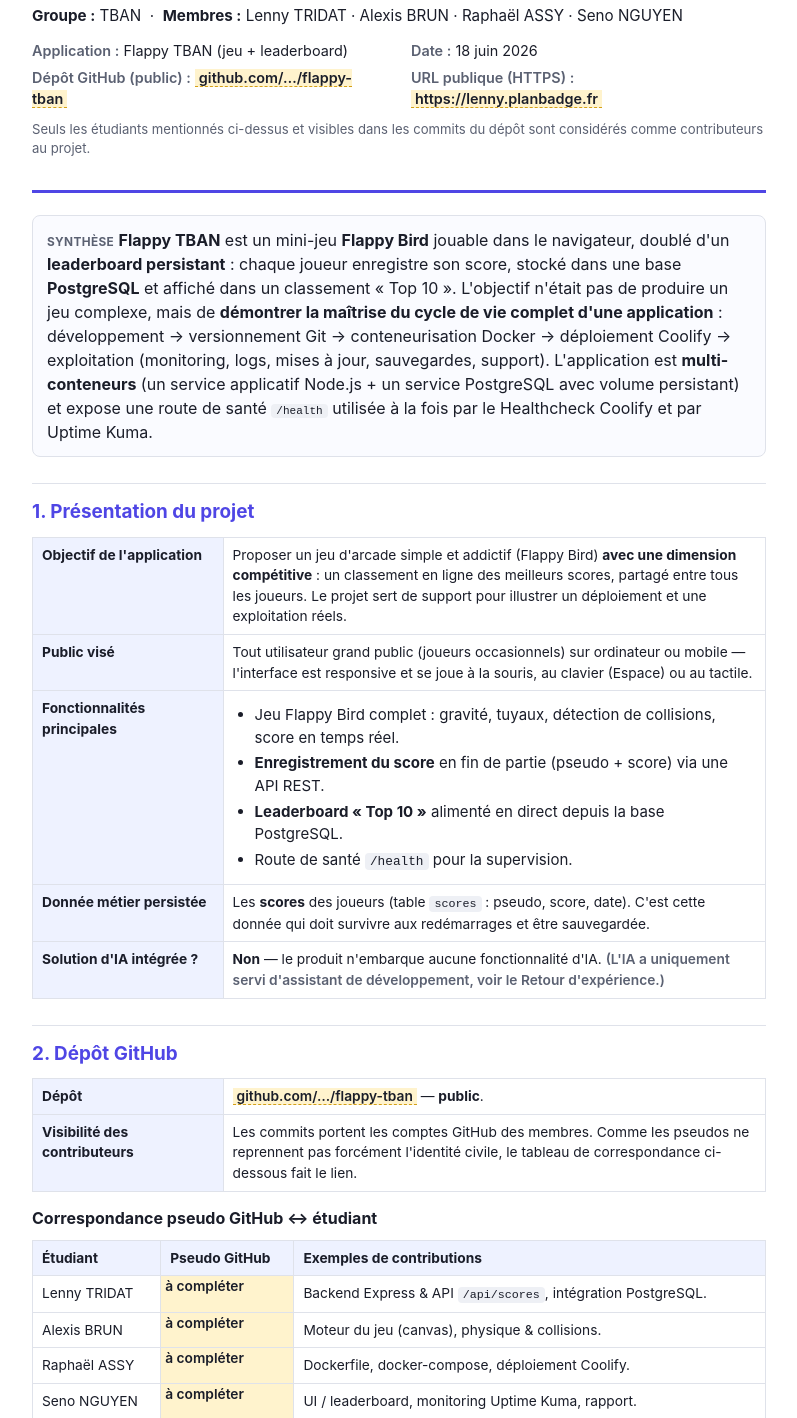
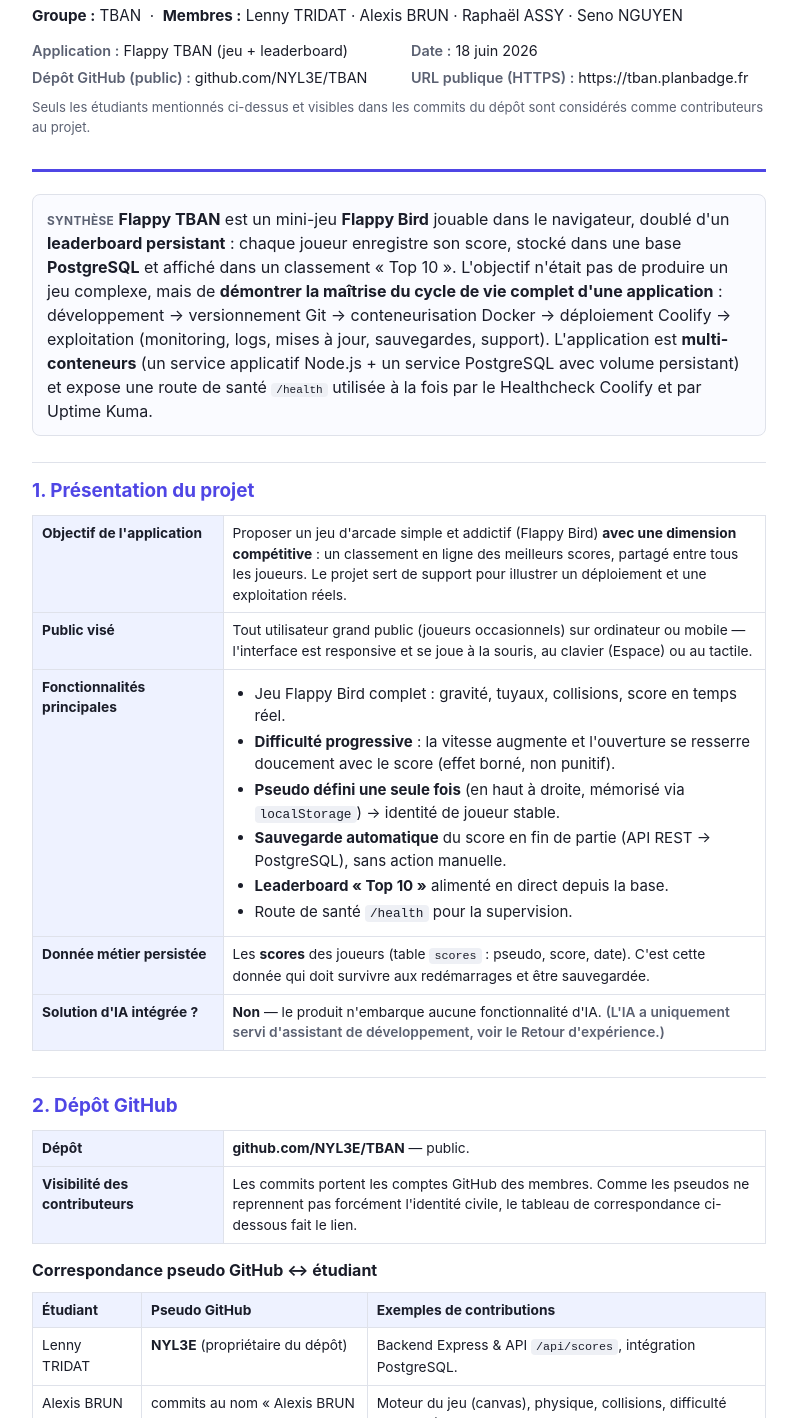
Before and after one commit to NYL3E/TBAN, a website: page docs/rapport-tban.html in a window 1280 px wide. Shown: the part 182-1600 px from the top of the page, without its empty margins (241-1038 px from the left). Drawn offline with Linux system fonts and the light colour scheme.

Commit message:
docs: rapport finalise (preuves live, URL publique, contributeurs)

```diff
--- a/docs/rapport-tban.html
+++ b/docs/rapport-tban.html
@@ -66,8 +66,8 @@
   <div class="meta">
     <div><b>Application :</b> Flappy TBAN (jeu + leaderboard)</div>
     <div><b>Date :</b> 18 juin 2026</div>
-    <div><b>Dépôt GitHub (public) :</b> <span class="fill">github.com/…/flappy-tban</span></div>
-    <div><b>URL publique (HTTPS) :</b> <span class="fill">https://lenny.planbadge.fr</span></div>
+    <div><b>Dépôt GitHub (public) :</b> github.com/NYL3E/TBAN</div>
+    <div><b>URL publique (HTTPS) :</b> https://tban.planbadge.fr</div>
   </div>
   <p style="font-size:.82rem;color:var(--muted);margin-top:10px">
     Seuls les étudiants mentionnés ci-dessus et visibles dans les commits du dépôt sont considérés comme contributeurs au projet.
@@ -96,9 +96,11 @@
   <tr><th>Fonctionnalités principales</th>
       <td>
         <ul>
-          <li>Jeu Flappy Bird complet : gravité, tuyaux, détection de collisions, score en temps réel.</li>
-          <li><b>Enregistrement du score</b> en fin de partie (pseudo + score) via une API REST.</li>
-          <li><b>Leaderboard « Top 10 »</b> alimenté en direct depuis la base PostgreSQL.</li>
+          <li>Jeu Flappy Bird complet : gravité, tuyaux, collisions, score en temps réel.</li>
+          <li><b>Difficulté progressive</b> : la vitesse augmente et l'ouverture se resserre doucement avec le score (effet borné, non punitif).</li>
+          <li><b>Pseudo défini une seule fois</b> (en haut à droite, mémorisé via <code>localStorage</code>) → identité de joueur stable.</li>
+          <li><b>Sauvegarde automatique</b> du score en fin de partie (API REST → PostgreSQL), sans action manuelle.</li>
+          <li><b>Leaderboard « Top 10 »</b> alimenté en direct depuis la base.</li>
           <li>Route de santé <code>/health</code> pour la supervision.</li>
         </ul>
       </td></tr>
@@ -113,7 +115,7 @@
 <!-- ============================== 2. DÉPÔT GITHUB ============================== -->
 <h2>2. Dépôt GitHub</h2>
 <table>
-  <tr><th style="width:26%">Dépôt</th><td><span class="fill">github.com/…/flappy-tban</span> — <b>public</b>.</td></tr>
+  <tr><th style="width:26%">Dépôt</th><td><b>github.com/NYL3E/TBAN</b> — public.</td></tr>
   <tr><th>Visibilité des contributeurs</th>
       <td>Les commits portent les comptes GitHub des membres. Comme les pseudos ne reprennent pas forcément
       l'identité civile, le tableau de correspondance ci-dessous fait le lien.</td></tr>
@@ -121,10 +123,10 @@
 <h3>Correspondance pseudo GitHub ↔ étudiant</h3>
 <table>
   <tr><th>Étudiant</th><th>Pseudo GitHub</th><th>Exemples de contributions</th></tr>
-  <tr><td>Lenny TRIDAT</td><td class="fill">à compléter</td><td>Backend Express &amp; API <code>/api/scores</code>, intégration PostgreSQL.</td></tr>
-  <tr><td>Alexis BRUN</td><td class="fill">à compléter</td><td>Moteur du jeu (canvas), physique &amp; collisions.</td></tr>
-  <tr><td>Raphaël ASSY</td><td class="fill">à compléter</td><td>Dockerfile, docker-compose, déploiement Coolify.</td></tr>
-  <tr><td>Seno NGUYEN</td><td class="fill">à compléter</td><td>UI / leaderboard, monitoring Uptime Kuma, rapport.</td></tr>
+  <tr><td>Lenny TRIDAT</td><td><b>NYL3E</b> (propriétaire du dépôt)</td><td>Backend Express &amp; API <code>/api/scores</code>, intégration PostgreSQL.</td></tr>
+  <tr><td>Alexis BRUN</td><td>commits au nom « Alexis BRUN »</td><td>Moteur du jeu (canvas), physique, collisions, difficulté progressive.</td></tr>
+  <tr><td>Raphaël ASSY</td><td>commits au nom « Raphael ASSY »</td><td>Dockerfile, docker-compose, déploiement &amp; routage Coolify.</td></tr>
+  <tr><td>Seno NGUYEN</td><td>commits au nom « Seno NGUYEN »</td><td>UI / leaderboard, pseudo &amp; sauvegarde auto, rapport.</td></tr>
 </table>
 <div class="box"><span class="label">Convention de commits (messages à sens métier)</span>
 <pre>feat(game): boucle de jeu et collisions des tuyaux
@@ -179,16 +181,16 @@
   <li>Le domaine public est associé au service <b>app</b> (port <b>3000</b>), <b>HTTPS</b> activé (Let's Encrypt).</li>
   <li>Le <b>Healthcheck</b> Coolify pointe sur <code>/health</code> → l'app passe en <code>running:healthy</code>.</li>
 </ol>
-<div class="box"><span class="label">Preuve technique — vérifications</span>
-<pre><span class="c"># L'application répond et sert le jeu</span>
-$ curl -sI https://<span class="fill">lenny.planbadge.fr</span>/        ->  HTTP/2 200
-<span class="c"># La route de santé : 200 quand l'app ET la base sont OK</span>
-$ curl -s  https://<span class="fill">lenny.planbadge.fr</span>/health  ->  {"status":"ok","db":"up", ...}
-<span class="c"># Enregistrement puis lecture d'un score (donnée métier persistée)</span>
-$ curl -s -X POST .../api/scores -d '{"name":"Lenny","score":27}'  ->  201 Created
-$ curl -s https://.../api/scores                                  ->  [{"name":"Lenny","score":27}, ...]</pre>
-<span style="font-size:.8rem;color:var(--muted)">Le serveur web, le routage, le service des fichiers statiques et la validation des scores (HTTP 400 sur score
-invalide) ont été testés localement ; le chemin base de données est validé une fois déployé (Postgres présent).</span></div>
+<div class="box"><span class="label">Preuve technique — vérifications réelles sur l'application en production</span>
+<pre><span class="c"># Réponse HTTPS avec certificat Let's Encrypt valide</span>
+$ curl -sI https://tban.planbadge.fr/        ->  HTTP/2 200   (cert TLS valide)
+<span class="c"># Route de santé : 200 + base de données joignable</span>
+$ curl -s  https://tban.planbadge.fr/health  ->  {"status":"ok","db":"up","uptime":504}
+<span class="c"># Leaderboard : la donnée métier est bien persistée en PostgreSQL</span>
+$ curl -s  https://tban.planbadge.fr/api/scores
+   ->  [{"name":"senio","score":96}, {"name":"ALEX","score":35}, ...]</pre>
+<span style="font-size:.8rem;color:var(--muted)">Vérifié en direct sur l'environnement déployé : HTTPS valide, base connectée, persistance des scores
+confirmée via l'API. La validation d'entrée (HTTP 400 sur score invalide) a aussi été testée.</span></div>
 <h3>Technologies utilisées</h3>
 <p>Node.js 20, Express, <code>pg</code> (client PostgreSQL), PostgreSQL 16, Docker / Docker Compose, Coolify
 (Traefik + Let's Encrypt), Uptime Kuma.</p>
@@ -202,8 +204,8 @@
       <td><code>depends_on: condition: service_healthy</code> + <code>pg_isready</code> sur le service <code>db</code>.</td></tr>
   <tr><td>Persistance de la donnée entre deux déploiements.</td>
       <td>Volume nommé <code>db_data</code> monté sur <code>/var/lib/postgresql/data</code> (à ne jamais supprimer).</td></tr>
-  <tr><td>Exposer le bon port derrière le proxy Coolify.</td>
-      <td>Service <b>app</b> sur le port interne <b>3000</b>, domaine + HTTPS gérés par Coolify/Traefik.</td></tr>
+  <tr><td><b>Erreur Traefik « 503 no available server »</b> au 1ᵉʳ déploiement : le domaine était routé vers le port 80 par défaut, alors que l'app écoute sur 3000.</td>
+      <td>Dans Coolify, le domaine doit <b>cibler le port interne du conteneur</b> : on l'a saisi sous la forme <code>https://tban.planbadge.fr:3000</code>. Résolution immédiate → app accessible + HTTPS Let's Encrypt émis.</td></tr>
 </table>
 
 <!-- ============================== 5. EXPLOITATION ============================== -->
@@ -341,8 +343,8 @@
 
 <div class="footer">Rapport — Projet final « Déployer et exploiter une application web » · Application <b>Flappy TBAN</b> ·
 Groupe TBAN (Lenny TRIDAT, Alexis BRUN, Raphaël ASSY, Seno NGUYEN) ·
-Document conçu pour export PDF (Fichier → Imprimer → Enregistrer en PDF). Les zones <span class="fill">surlignées</span>
-sont à compléter avant le rendu (URL réelle, pseudos GitHub, captures d'écran).</div>
+Document conçu pour export PDF (Fichier → Imprimer → Enregistrer en PDF).
+Il reste à <b>insérer les captures d'écran</b> (Coolify <i>healthy</i>, Uptime Kuma au vert, logs, jeu en ligne) aux emplacements prévus.</div>
 
 </div>
 </body>
```
